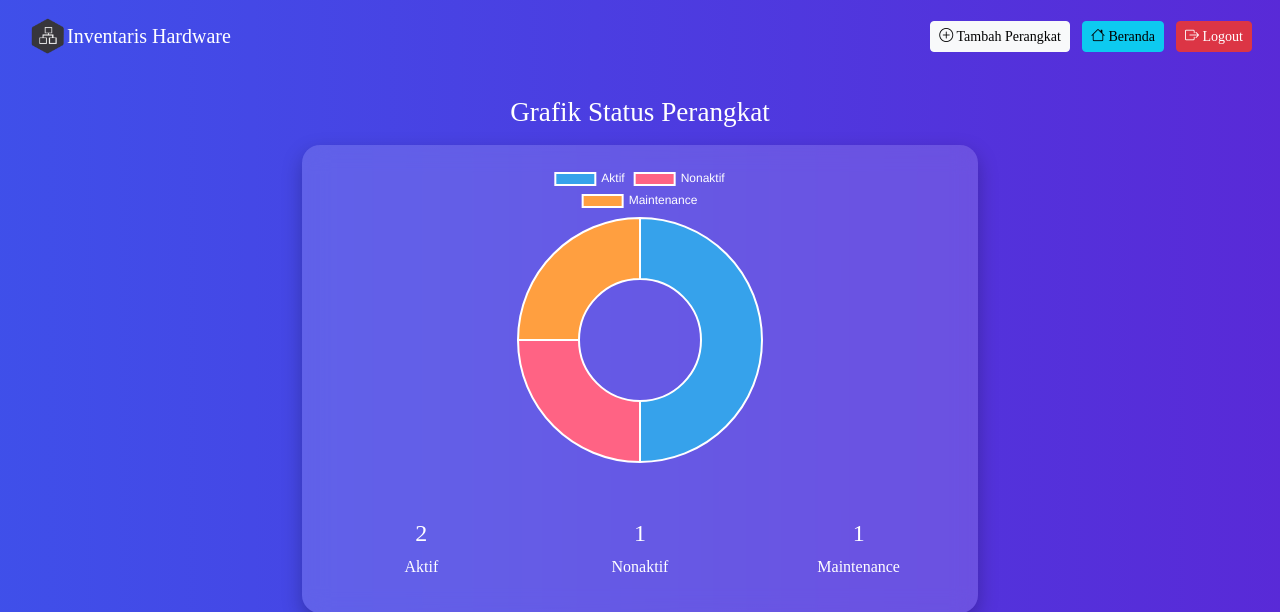
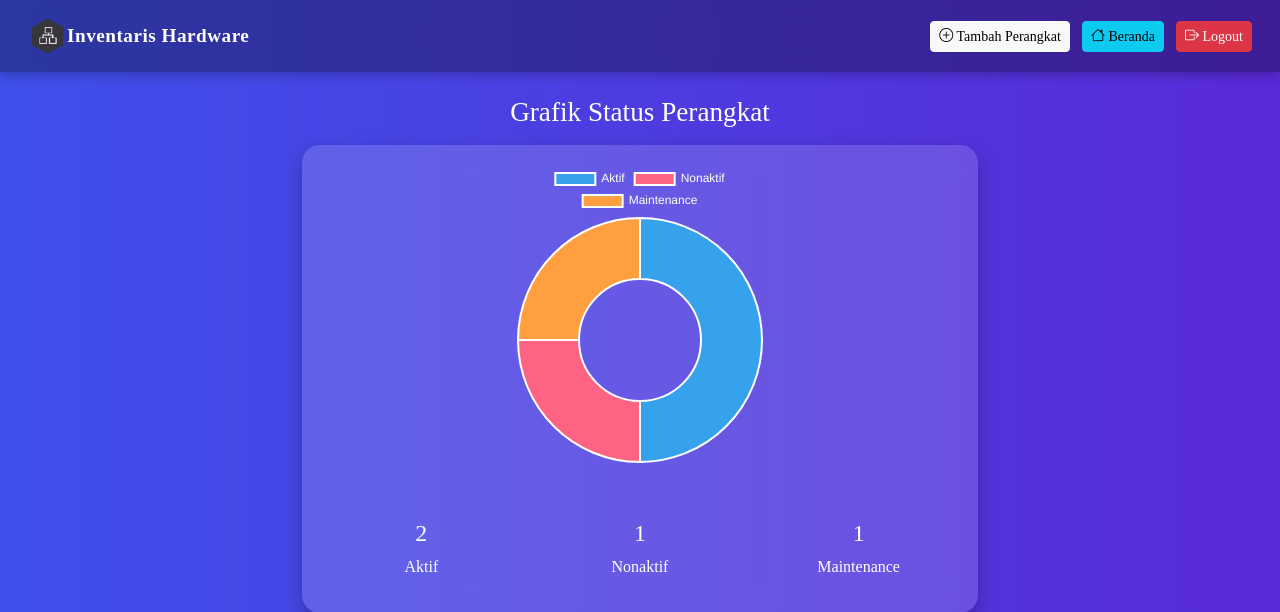
Before and after one commit to oksiliaa/tapakrimba, a PHP site: page /grafik_status.php in a window 1280 px wide. Shown: the top 612 px of the page. Run offline with PHP 8.4, Linux system fonts and the light colour scheme; a user stored in the database is signed in; data comes from the database, SQL or seed files in the repository.

Commit message:
Revisi Navbar Page Grafik & Class Page Edit

```diff
--- a/edit_device.php
+++ b/edit_device.php
@@ -139,7 +139,7 @@ if (isset($_POST['update'])) {
                 <select name="status" class="form-control" required>
                     <option value="Aktif" <?= $data['status']=='Aktif'?'selected':'' ?>>Aktif</option>
                     <option value="Nonaktif" <?= $data['status']=='Nonaktif'?'selected':'' ?>>Nonaktif</option>
-                    <option value="Perawatan" <?= $data['status']=='Perawatan'?'selected':'' ?>>Perawatan</option>
+                    <option value="Maintenance" <?= $data['status']=='Maintenance'?'selected':'' ?>>Maintenance</option>
                 </select>
             </div>
             <div class="mb-3">
--- a/grafik_status.php
+++ b/grafik_status.php
@@ -38,6 +38,25 @@ $maint = $conn->query("SELECT COUNT(*) AS total FROM devices WHERE status='Maint
             0% { background-position: 0% 50%; }
             50% { background-position: 100% 50%; }
             100% { background-position: 0% 50%; }
+        }
+
+        /* ============================================
+            NAVBAR
+        ============================================ */
+
+        .navbar {
+            background: rgba(0, 0, 0, 0.3);
+            backdrop-filter: blur(10px);
+            box-shadow: 0 4px 10px rgba(0,0,0,0.2);
+            position: sticky;
+            top: 0;
+            z-index: 10;
+        }
+
+        .navbar-brand {
+            font-weight: 600;
+            font-size: 1.2rem;
+            letter-spacing: 0.5px;
         }
 
         /* =======================
```
